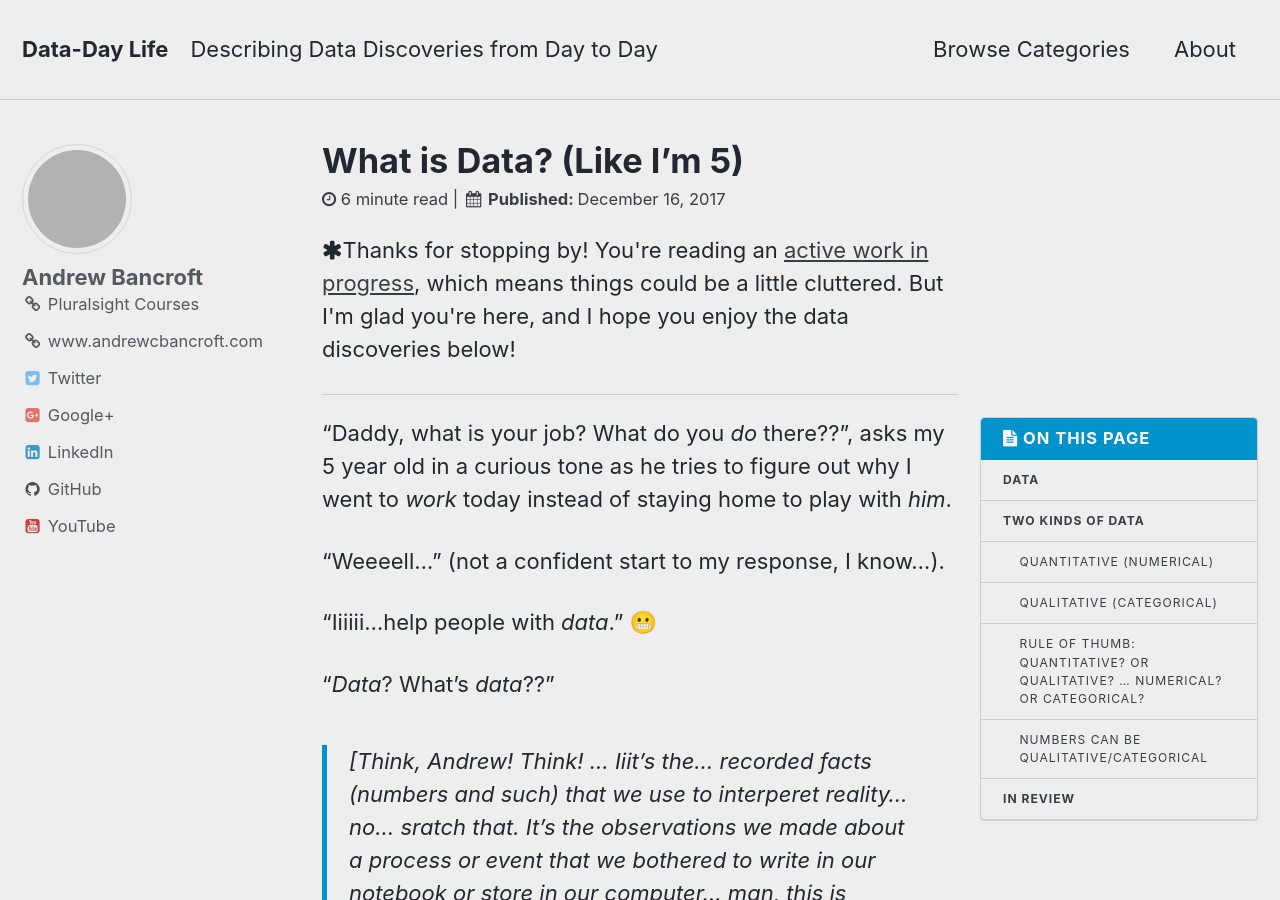
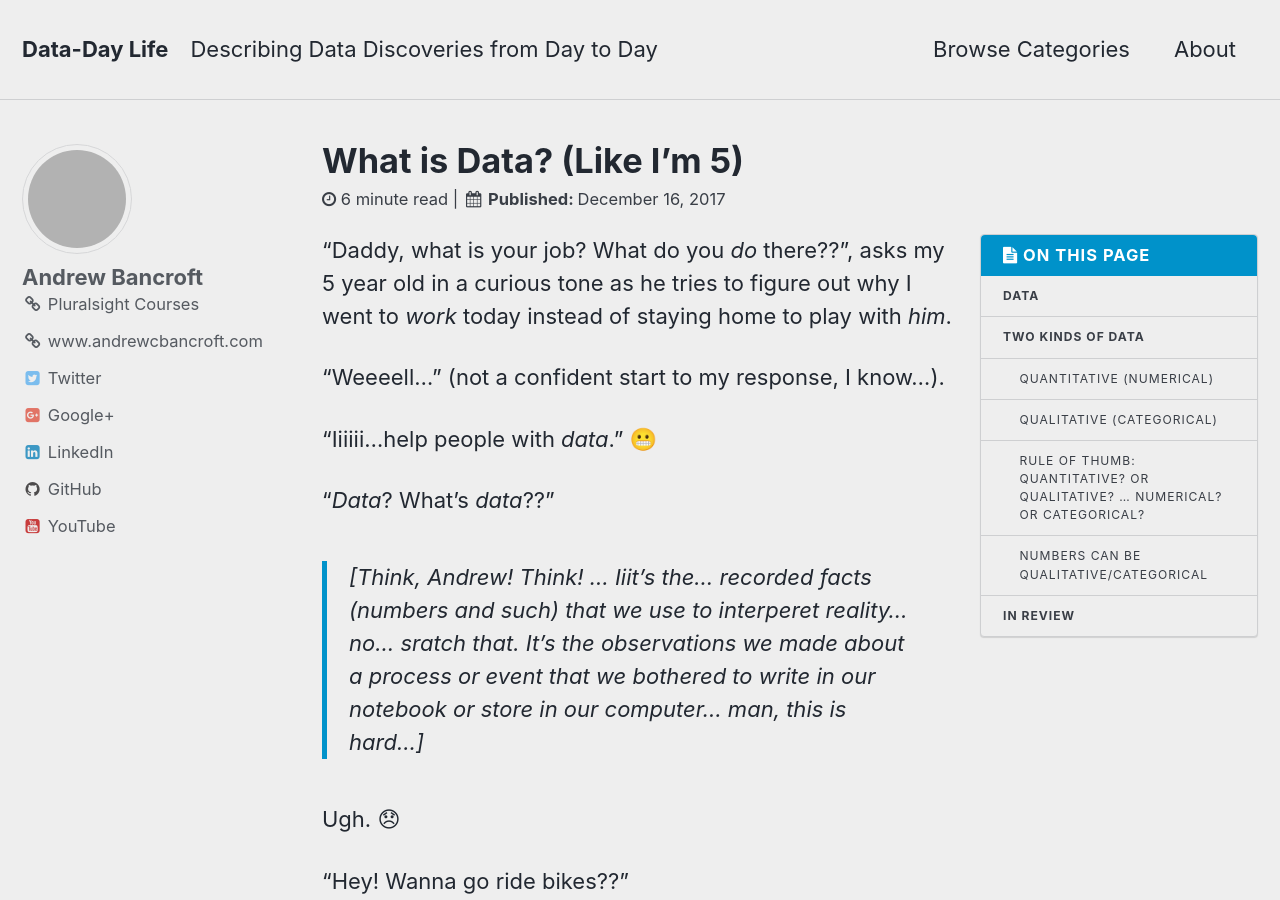
Before and after one commit to andrewcbancroft/datadaylife-blog, a Jekyll site: the page built from _posts/2017-12-16-what-is-data-like-im-five.md, in a window 1280 px wide and 900 px high. Built offline with Jekyll 4.4.1, drawn with Linux system fonts in a browser that asks for light colours; comment, search, counter and statistics services are not loaded; grey boxes are pictures that could not be loaded.

Commit message:
Update 2017-12-16-what-is-data-like-im-five.md

```diff
--- a/_posts/2017-12-16-what-is-data-like-im-five.md
+++ b/_posts/2017-12-16-what-is-data-like-im-five.md
@@ -1,7 +1,6 @@
 ---
 title: "What is Data? (Like I'm 5)"
 toc: true
-layout: work-in-progress
 ---
 
 “Daddy, what is your job? What do you *do* there??”, asks my 5 year old in a curious tone as he tries to figure out why I went to *work* today instead of staying home to play with *him*.
```
